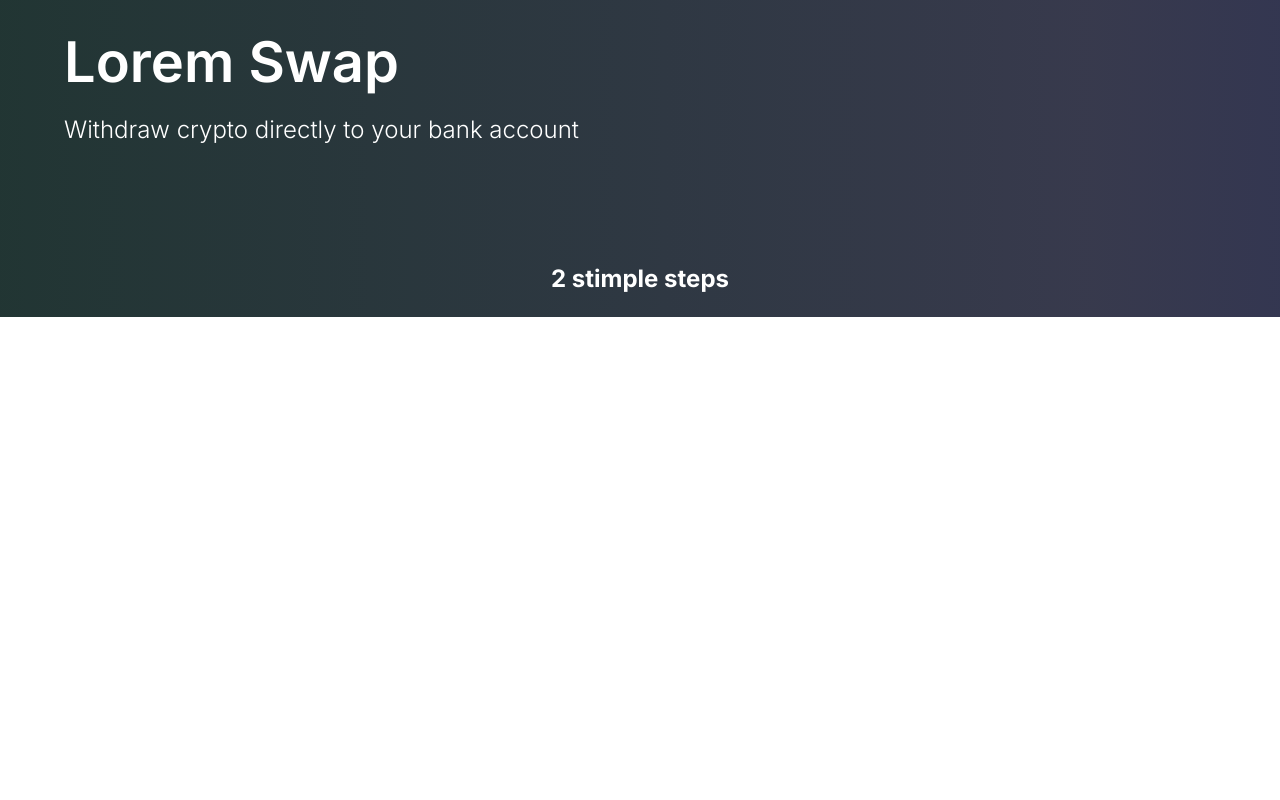
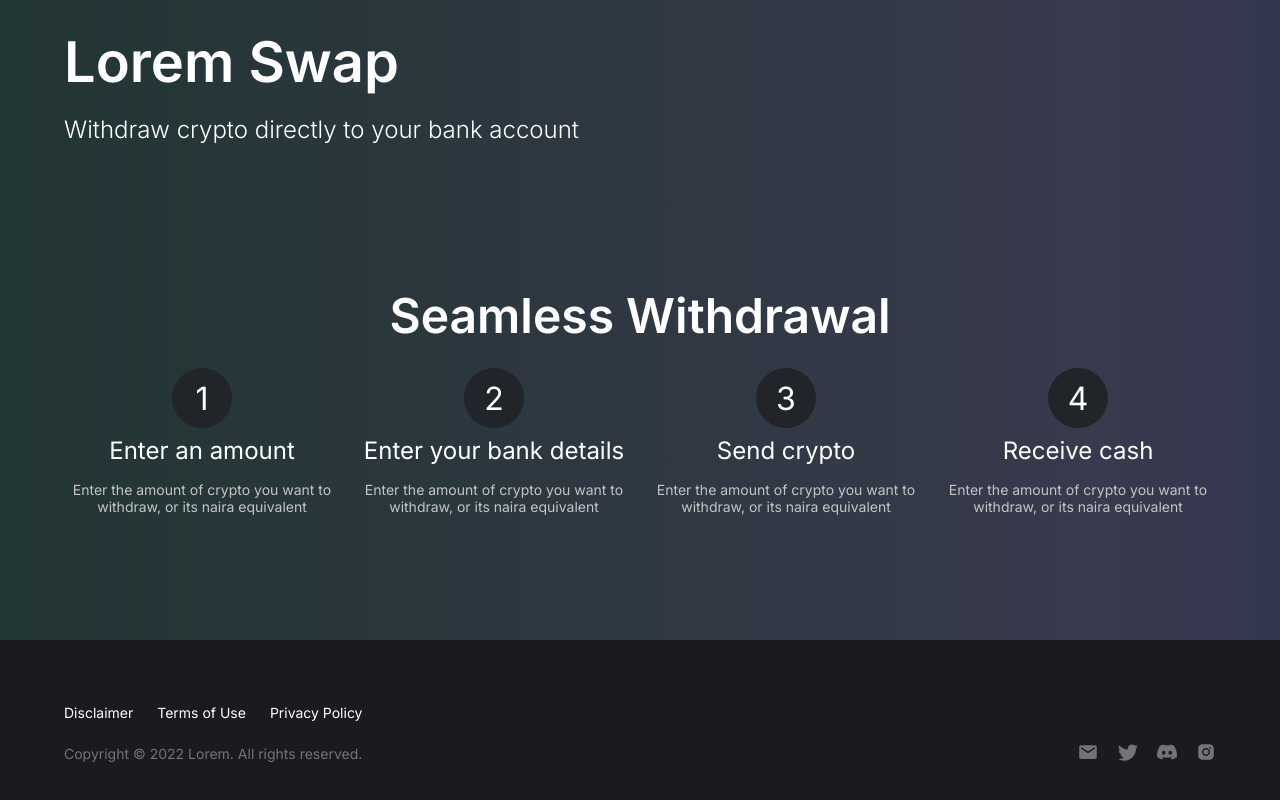
Before and after one commit to elijahthis/lorem-swap, a React (Create React App) app: page / in a window 1280 px wide. Shown: the part 560-1360 px from the top of the page. Before the commit the page ends 877 px from the top, so only its background shows below. Built offline with nearby package versions, Linux system fonts and the light colour scheme.

Commit message:
landing page + more + button play

```diff
--- a/package.json
+++ b/package.json
@@ -16,7 +16,7 @@
     "web-vitals": "^2.1.4"
   },
   "scripts": {
-    "start": "react-scripts start",
+    "start": "set PORT=2003 && react-scripts start",
     "build": "react-scripts build",
     "test": "react-scripts test",
     "eject": "react-scripts eject"
--- a/public/index.html
+++ b/public/index.html
@@ -2,14 +2,14 @@
 <html lang="en">
     <head>
         <meta charset="utf-8" />
-        <link rel="icon" href="%PUBLIC_URL%/favicon.ico" />
+        <link rel="icon" href="%PUBLIC_URL%/lorem-logo.svg" />
         <meta name="viewport" content="width=device-width, initial-scale=1" />
         <meta name="theme-color" content="#000000" />
         <meta
             name="description"
             content="Web site created using create-react-app"
         />
-        <link rel="apple-touch-icon" href="%PUBLIC_URL%/logo192.png" />
+        <link rel="apple-touch-icon" href="%PUBLIC_URL%/lorem-logo.svg" />
         <!--
       manifest.json provides metadata used when your web app is installed on a
       user's mobile device or desktop. See https://developers.google.com/web/fundamentals/web-app-manifest/
@@ -30,7 +30,7 @@
       work correctly both with client-side routing and a non-root public URL.
       Learn how to configure a non-root public URL by running `npm run build`.
     -->
-        <title>React App</title>
+        <title>Lorem Swap</title>
     </head>
     <body>
         <noscript>You need to enable JavaScript to run this app.</noscript>
--- a/src/App.css
+++ b/src/App.css
@@ -26,6 +26,13 @@ h1 {
   font-weight: 600;
 }
 
+h2 {
+  font-size: 48px;
+  line-height: 56px;
+  overflow-wrap: normal;
+  font-weight: 600;
+}
+
 h3 {
   font-size: 36px;
   line-height: 48px;
--- a/src/components/Button/styles.scss
+++ b/src/components/Button/styles.scss
@@ -8,6 +8,17 @@
     font-family: Inter;
     font-size: 14px;
     font-weight: 500;
+
+    border: 2px double transparent;
+    background-image: linear-gradient(rgb(13, 14, 33), rgb(13, 14, 33)),
+        radial-gradient(circle at left top, rgb(1, 110, 218), rgb(217, 0, 192));
+    background-origin: border-box;
+    background-clip: padding-box, border-box;
+    transition: all 0.5s;
+
+    &:hover {
+        box-shadow: rgba(217, 0, 192, 0.5) 0px 0px 20px 0px;
+    }
 }
 
 .Button--secondary {
--- /dev/null
+++ b/src/components/home/Footer.jsx
@@ -0,0 +1,26 @@
+import { AiFillInstagram } from "react-icons/ai";
+import { BsTwitter } from "react-icons/bs";
+import { IoMdMail } from "react-icons/io";
+import { SiDiscord } from "react-icons/si";
+import './styles.scss'
+
+const Footer = () => (
+    <footer className="Footer">
+        <div className="Footer__txt">
+            <div className="legal-links">
+                <p>Disclaimer</p>
+                <p>Terms of Use</p>
+                <p>Privacy Policy</p>
+            </div>
+            <div>Copyright © 2022 Lorem. All rights reserved.</div>
+        </div>
+        <div className="Footer__icons">
+            <IoMdMail />
+            <BsTwitter />
+            <SiDiscord />
+            <AiFillInstagram />
+        </div>
+    </footer>
+);
+
+export default Footer;
--- a/src/components/home/Steps.jsx
+++ b/src/components/home/Steps.jsx
@@ -1,7 +1,40 @@
-const Steps = () => (
-    <div className="Steps">
-        <h2>2 stimple steps</h2>
-    </div>
-);
+const Steps = () => {
+    const steps = [
+        {
+            title: "Enter an amount",
+            desc: "Enter the amount of crypto you want to withdraw, or its naira equivalent",
+        },
+        {
+            title: "Enter your bank details",
+            desc: "Enter the amount of crypto you want to withdraw, or its naira equivalent",
+        },
+        {
+            title: "Send crypto",
+            desc: "Enter the amount of crypto you want to withdraw, or its naira equivalent",
+        },
+        {
+            title: "Receive cash",
+            desc: "Enter the amount of crypto you want to withdraw, or its naira equivalent",
+        },
+    ];
+
+    return (
+        <div className="Steps">
+            <h2>Seamless Withdrawal</h2>
+
+            <div className="stepList">
+                {steps.map((step, ind) => (
+                    <div key={ind} className="stepItem">
+                        <div className="num">{ind + 1}</div>
+                        <div>
+                            <h4>{step.title}</h4>
+                            <p className="desc">{step.desc}</p>
+                        </div>
+                    </div>
+                ))}
+            </div>
+        </div>
+    );
+};
 
 export default Steps;
--- a/src/components/home/styles.scss
+++ b/src/components/home/styles.scss
@@ -21,8 +21,93 @@
 
 .Steps {
     padding: 1.5rem 4rem;
+    min-height: 50vh;
 
     display: flex;
     flex-direction: column;
     align-items: center;
+    h2 {
+        margin: 1.5rem 0;
+    }
+
+    .stepList {
+        display: flex;
+        flex-direction: row;
+        align-items: flex-start;
+        gap: 1rem;
+        justify-content: space-between;
+
+        .stepItem {
+            display: flex;
+            flex-direction: column;
+            align-items: center;
+            gap: 0.5rem;
+            text-align: center;
+
+            .num {
+                font-size: 2rem;
+                width: 60px;
+                height: 60px;
+                border-radius: 50%;
+                // border: 1px solid #191b1f;
+                background-color: #212429;
+                display: grid;
+                place-items: center;
+                padding: 0.5rem;
+            }
+
+            .desc {
+                color: #c4c4c4;
+                font-size: 14px;
+            }
+
+            h4 {
+                font-weight: 400;
+                font-size: 1.5rem;
+                margin-bottom: 1rem;
+            }
+        }
+    }
 }
+
+.Footer {
+    padding: 4rem;
+    padding-bottom: 4rem;
+    background-color: #191b1f;
+    display: flex;
+    flex-direction: row;
+    align-items: flex-end;
+    gap: 2rem;
+    justify-content: space-between;
+    font-size: 14px;
+
+    &__txt {
+        display: flex;
+        flex-direction: column;
+        align-items: flex-start;
+        gap: 1.5rem;
+        color: rgb(116, 116, 116);
+
+        .legal-links {
+            display: flex;
+            flex-direction: row;
+            align-items: center;
+            gap: 1.5rem;
+            color: #ffffff;
+        }
+    }
+
+    &__icons {
+        display: flex;
+        flex-direction: row;
+        align-items: center;
+        gap: 1.2rem;
+
+        svg {
+            width: 20px;
+            height: 20px;
+            color: rgb(116, 116, 116);
+            cursor: pointer;
+        }
+    }
+}
--- a/src/pages/home.jsx
+++ b/src/pages/home.jsx
@@ -1,10 +1,12 @@
 import Hero from "../components/home/Hero";
 import Steps from "../components/home/Steps";
+import Footer from "../components/home/Footer";
 
 const Home = () => (
     <div>
         <Hero />
         <Steps />
+        <Footer />
     </div>
 );
 
```
Also changed, not shown: public/lorem-logo.svg (added), src/components/home/Protocols.jsx (added).
